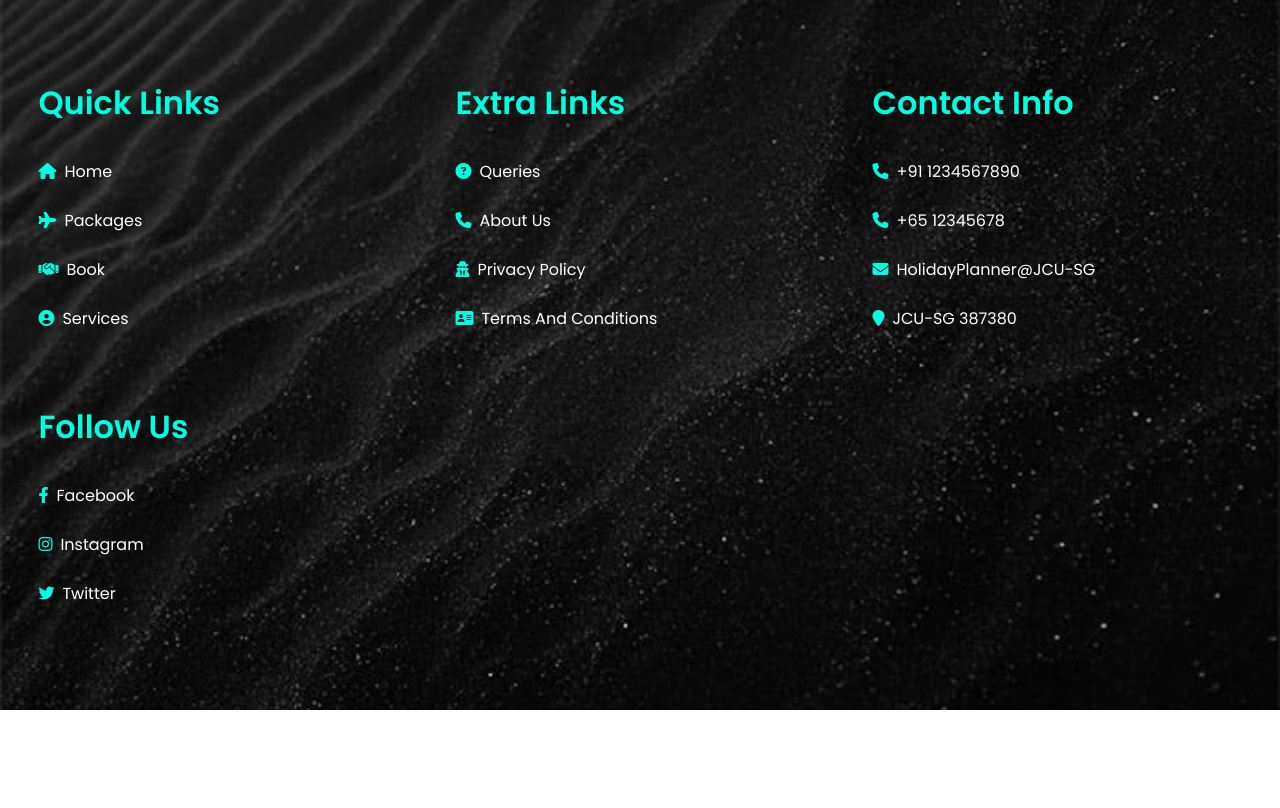
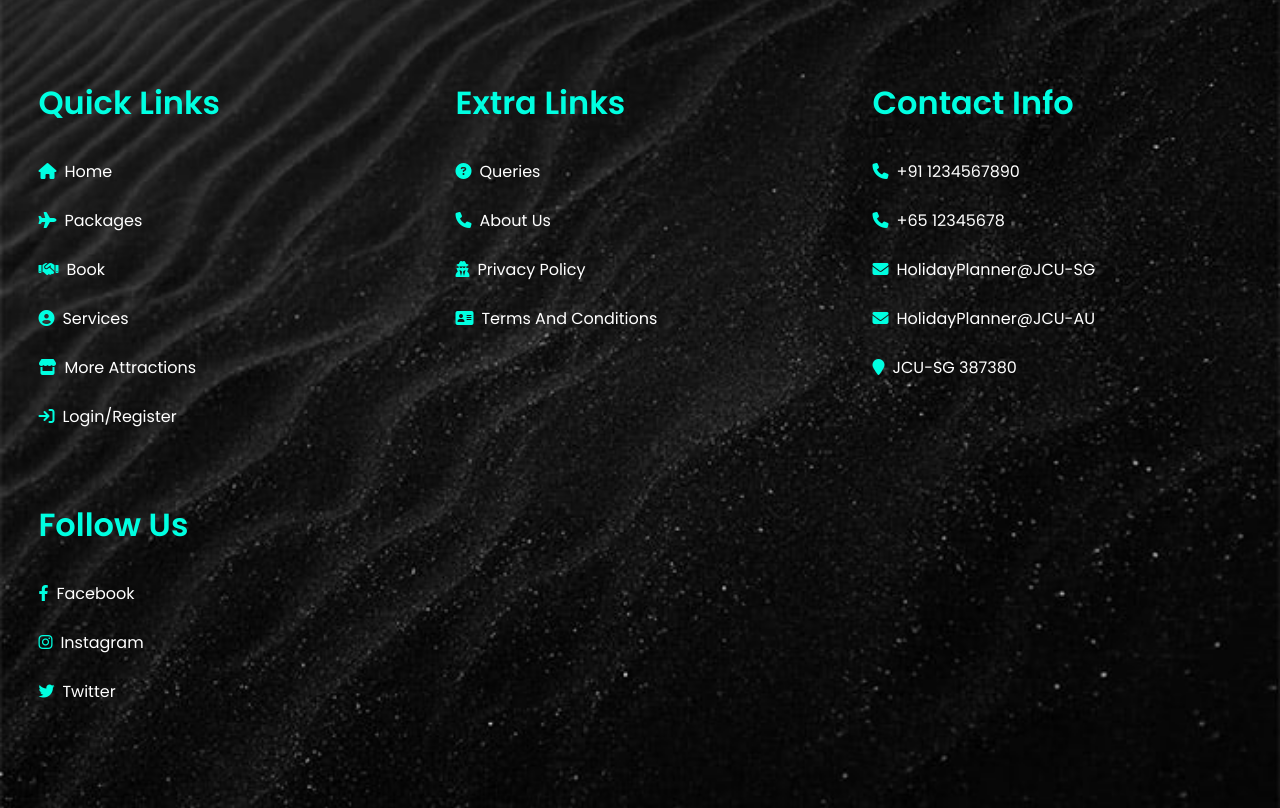
Before and after one commit to Yashu027/CP3407-Holiday-Planner, a PHP site: page / in a window 1280 px wide. Shown: the part 4606-5414 px from the top of the page. Before the commit the page ends 5316 px from the top, so only its background shows below. Run offline with PHP 8.4, Linux system fonts and the light colour scheme.

Commit message:
Update header and footer

```diff
--- a/index.php
+++ b/index.php
@@ -29,6 +29,8 @@
         <a href="packages.php">packages</a>
         <a href="book.php">book</a>
         <a href="about us.php">about us</a>
+        <a href="moreattractions.php">More Attractions</a>
+        <a href="loginregister.php">login/register</a>
     </nav>
 
     <div id="menu-btn" class="fas fa-bars"></div>
@@ -202,6 +204,8 @@
             <a href="packages.php"><i class="fa fa-plane"></i>packages</a>
             <a href="book.php"><i class="fa fa-handshake"></i>book</a>
             <a href="about us.php"><i class="fa fa-user-circle"></i>services</a>
+            <a href="attractions.php"><i class="fa fa-store"></i>More Attractions</a>
+            <a href="loginregister.php"><i class="fa fa-sign-in"></i>login/register</a>
         </div>
 
         <div class="box">
@@ -217,6 +221,7 @@
             <a href="#"><i class="fa fa-phone"></i>+91 1234567890</a>
             <a href="#"><i class="fa fa-phone"></i>+65 12345678</a>
             <a href="#"><i class="fa fa-envelope"></i>HolidayPlanner@JCU-SG</a>
+            <a href="#"><i class="fa fa-envelope"></i>HolidayPlanner@JCU-AU</a>
             <a href="#"><i class="fa fa-map-marker"></i>JCU-SG 387380</a>
         </div>
 
```
